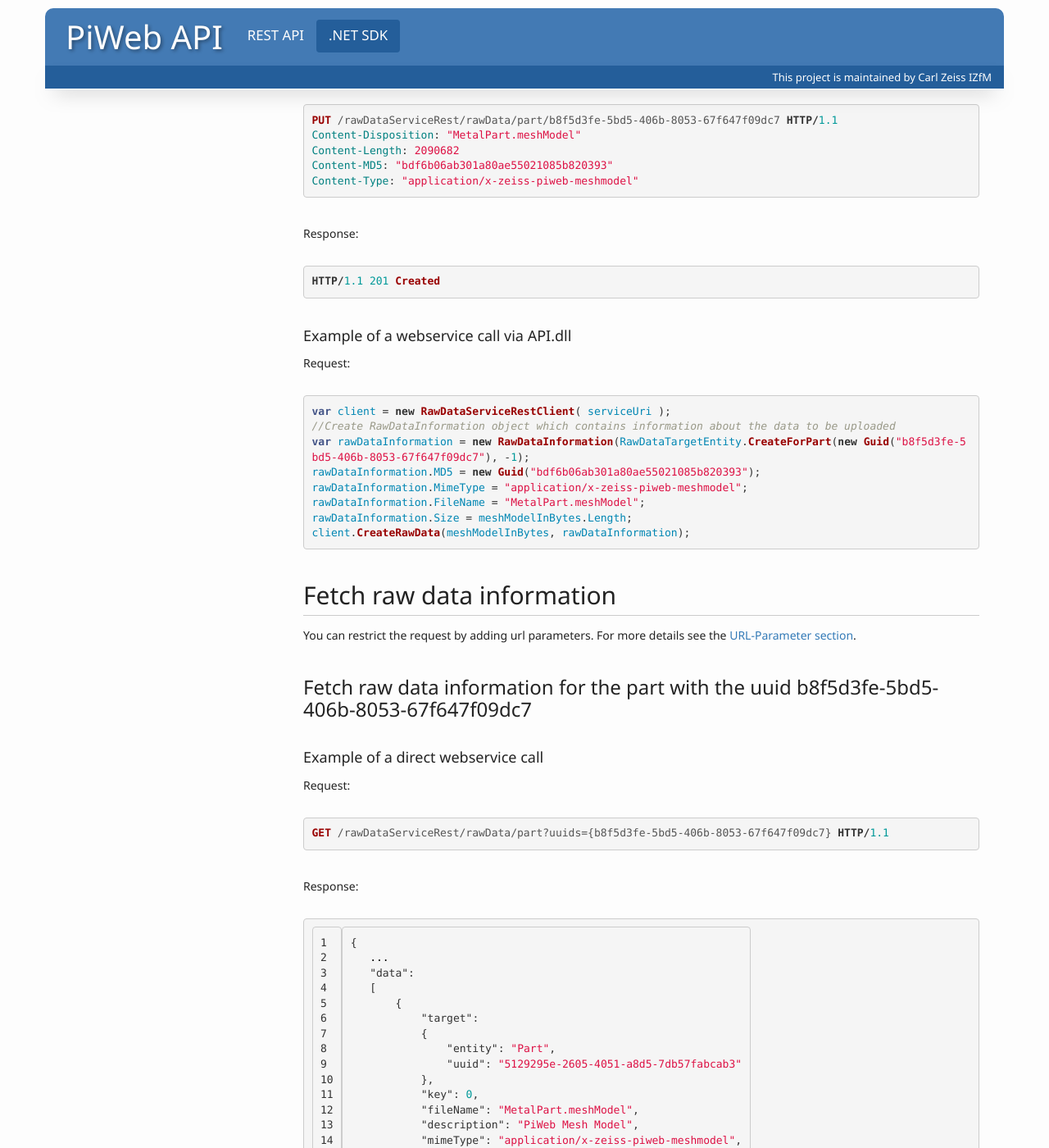
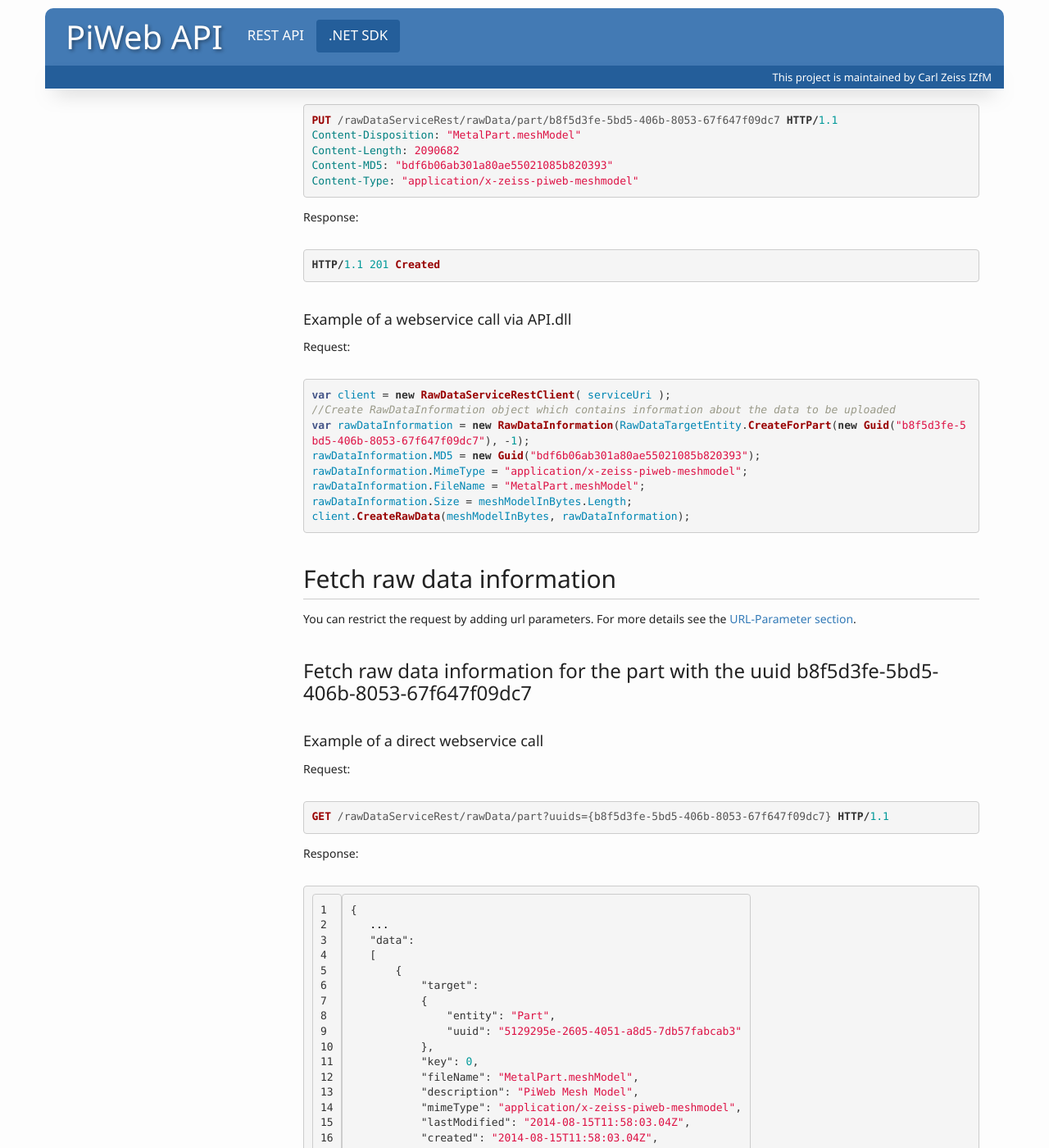
Before and after one commit to ZEISS-PiWeb/PiWeb-Api, a Jekyll site: the page built from oldPages/03-rawdata.md, in a window 1280 px wide and 1400 px high, scrolled down 1299 px. Shown: the whole window at 82% size. Built offline with Jekyll 4.4.1, drawn with Linux system fonts in a browser that asks for light colours.

Commit message:
Update pygment_trac.css

```diff
--- a/stylesheets/pygment_trac.css
+++ b/stylesheets/pygment_trac.css
@@ -1,4 +1,4 @@
-.highlight  { background: #ffffff; margin-bottom: 30px; }
+.highlight  { background: #ffffff; }
 .highlight .c { color: #999988; font-style: italic } /* Comment */
 .highlight .err { color: #000000; } /* Error */
 .highlight .k { font-weight: bold } /* Keyword */
```
